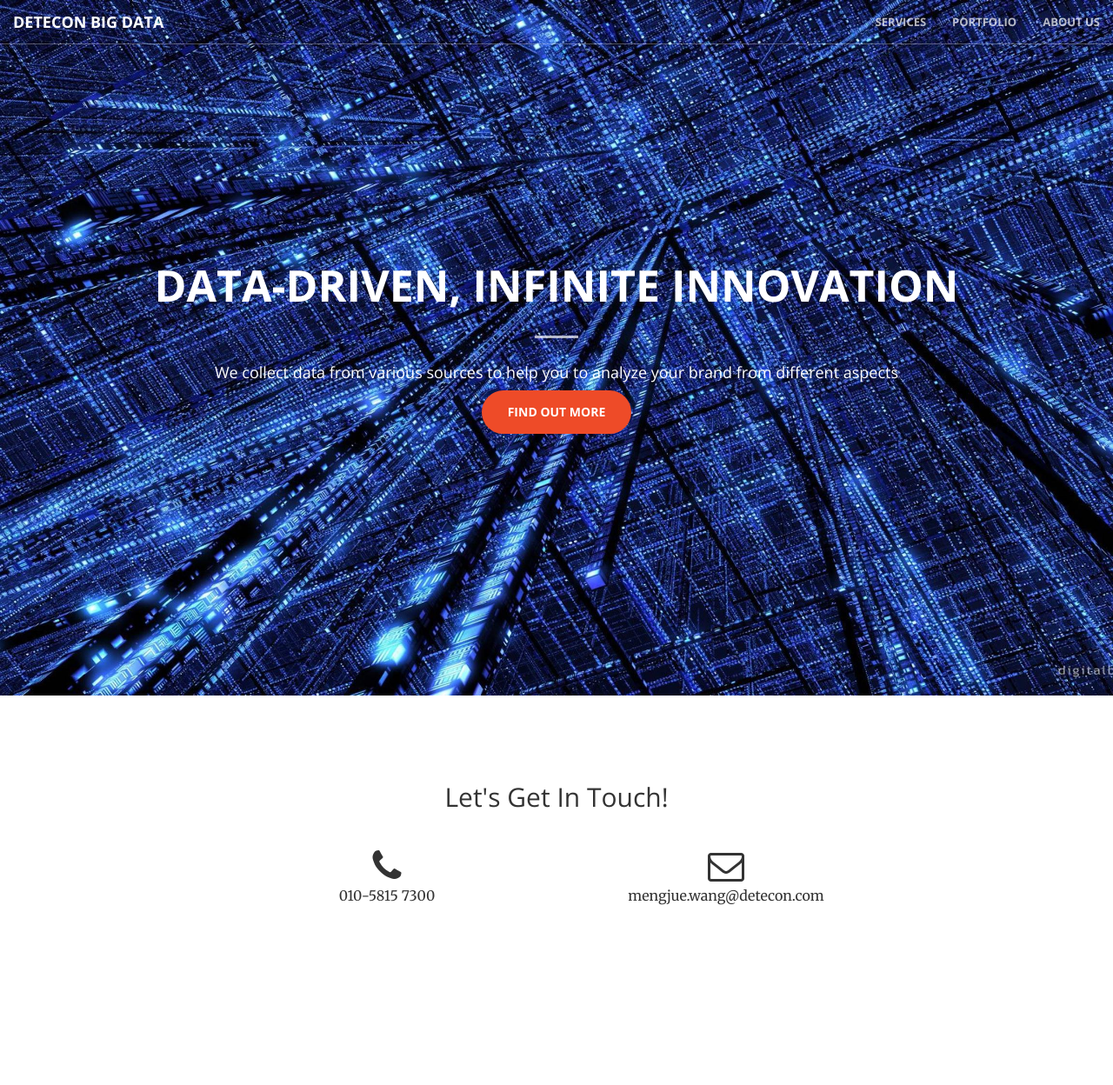
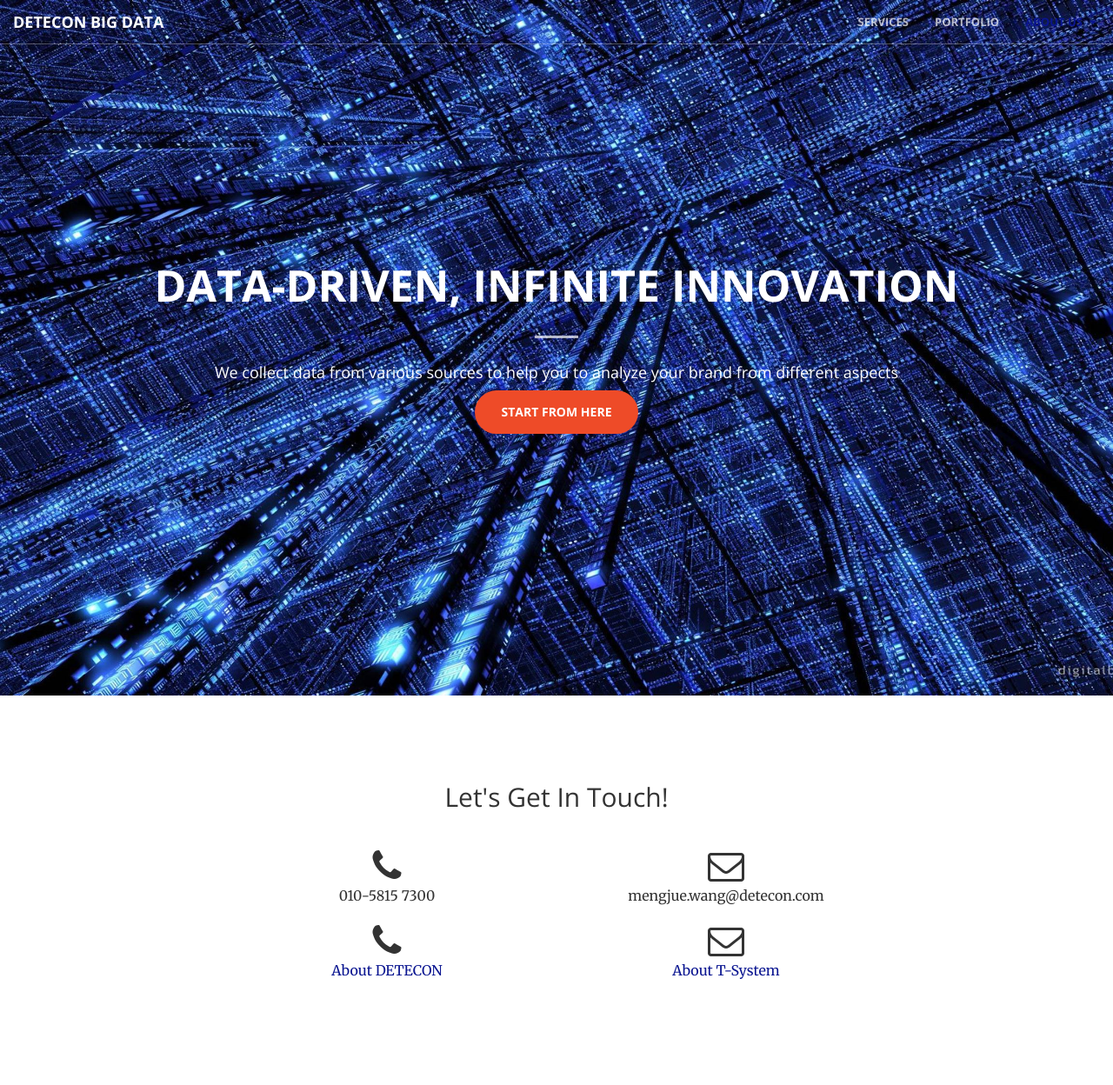
Before and after one commit to dtc-auto/Django_web, a Django app: page / in a window 1280 px wide. Shown: the whole page at 87% size. Before the commit the page ends 1041 px from the top, so only its background shows below. Run offline with Django 3.2, Linux system fonts and the light colour scheme; some libraries are stand-ins or nearby versions.

```diff
--- a/autohome_pages/templates/index.html
+++ b/autohome_pages/templates/index.html
@@ -1,7 +1,7 @@
 <!DOCTYPE html>
-<html lang="en">
 {% load staticfiles %}
 
+<html>
 <head>
 
     <meta charset="utf-8">
@@ -33,9 +33,23 @@
     <script src="https://oss.maxcdn.com/libs/respond.js/1.4.2/respond.min.js"></script>
     <![endif]-->
 
+    <!-- Bootstrap core JavaScript -->
+    <script src="vendor/jquery/jquery.min.js"></script>
+    <script src="vendor/popper/popper.min.js"></script>
+    <script src="vendor/bootstrap/js/bootstrap.min.js"></script>
+
+    <!-- Plugin JavaScript -->
+    <script src="vendor/jquery-easing/jquery.easing.min.js"></script>
+    <script src="vendor/scrollreveal/scrollreveal.min.js"></script>
+    <script src="vendor/magnific-popup/jquery.magnific-popup.min.js"></script>
+
+    <!-- Custom scripts for this template -->
+    <script src="js/creative.min.js"></script>
+
+
 </head>
 
-<body id="page-top">
+<body>
 
 <nav id="mainNav" class="navbar navbar-default navbar-fixed-top">
     <div class="container-fluid">
@@ -49,15 +63,15 @@
 
         <!-- Collect the nav links, forms, and other content for toggling -->
         <div class="collapse navbar-collapse" id="bs-example-navbar-collapse-1">
-            <ul class="nav navbar-nav navbar-right">
+            <ul class="nav navbar-nav navbar-right ml-auto">
                 <li>
-                    <a class="page-scroll" href="#">Services</a>
+                    <a class="nav-link js-scroll-trigger" href="#"> Services </a>
                 </li>
                 <li>
-                    <a class="page-scroll" href="#">Portfolio</a>
+                    <a class="nav-link js-scroll-trigger" href="#"> Portfolio </a>
                 </li>
                 <li>
-                    <a class="page-scroll" href="#">About Us</a>
+                    <a class="nav-link js-scroll-trigger" href="#about"> About US <i class="fa fa-fw fa-caret-down"></i></a>
                 </li>
             </ul>
         </div>
@@ -72,13 +86,13 @@
             <h1 id="homeHeading">Data-driven, Infinite innovation </h1>
             <hr>
             <h4>We collect data from various sources to help you to analyze your brand from different aspects</h4>
-            <a href="{% url 'dashboard' %}" class="btn btn-primary btn-xl page-scroll">Find Out More</a>
+            <a href="{% url 'dashboard' %}" class="btn btn-primary btn-xl page-scroll"> Start From Here </a>
         </div>
     </div>
 </header>
 
 
-<section id="contact">
+<section id="about">
     <div class="container">
         <div class="row">
             <div class="col-lg-8 col-lg-offset-2 text-center">
@@ -93,6 +107,14 @@
             <div class="col-lg-4 text-center">
                 <i class="fa fa-envelope-o fa-3x sr-contact"></i>
                 <p>mengjue.wang@detecon.com</p>
+            </div>
+            <div class="col-lg-4 col-lg-offset-2 text-center">
+                <i class="fa fa-phone fa-3x sr-contact"></i>
+                <p><a href=http://www.detecon.com/en> About DETECON </a></p>
+            </div>
+            <div class="col-lg-4 text-center">
+                <i class="fa fa-envelope-o fa-3x sr-contact"></i>
+                <p><a href=http://www.t-systems.cn/5> About T-System </a></p>
             </div>
         </div>
     </div>
```
Also changed, not shown: autohome_pages/templates/dashboard.html (+5 -2 lines), autohome_pages/templates/nav_side.html (+5 -8 lines).
